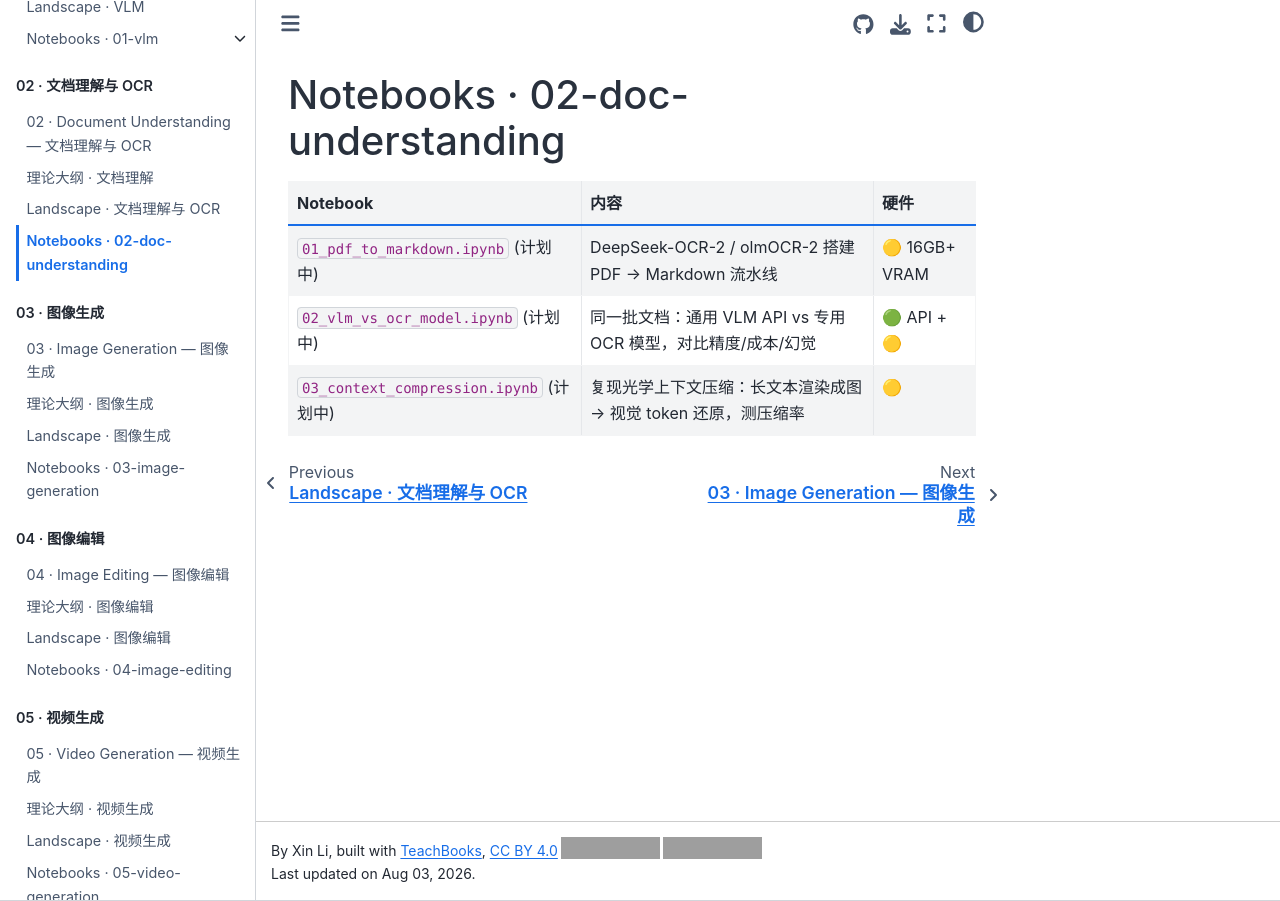
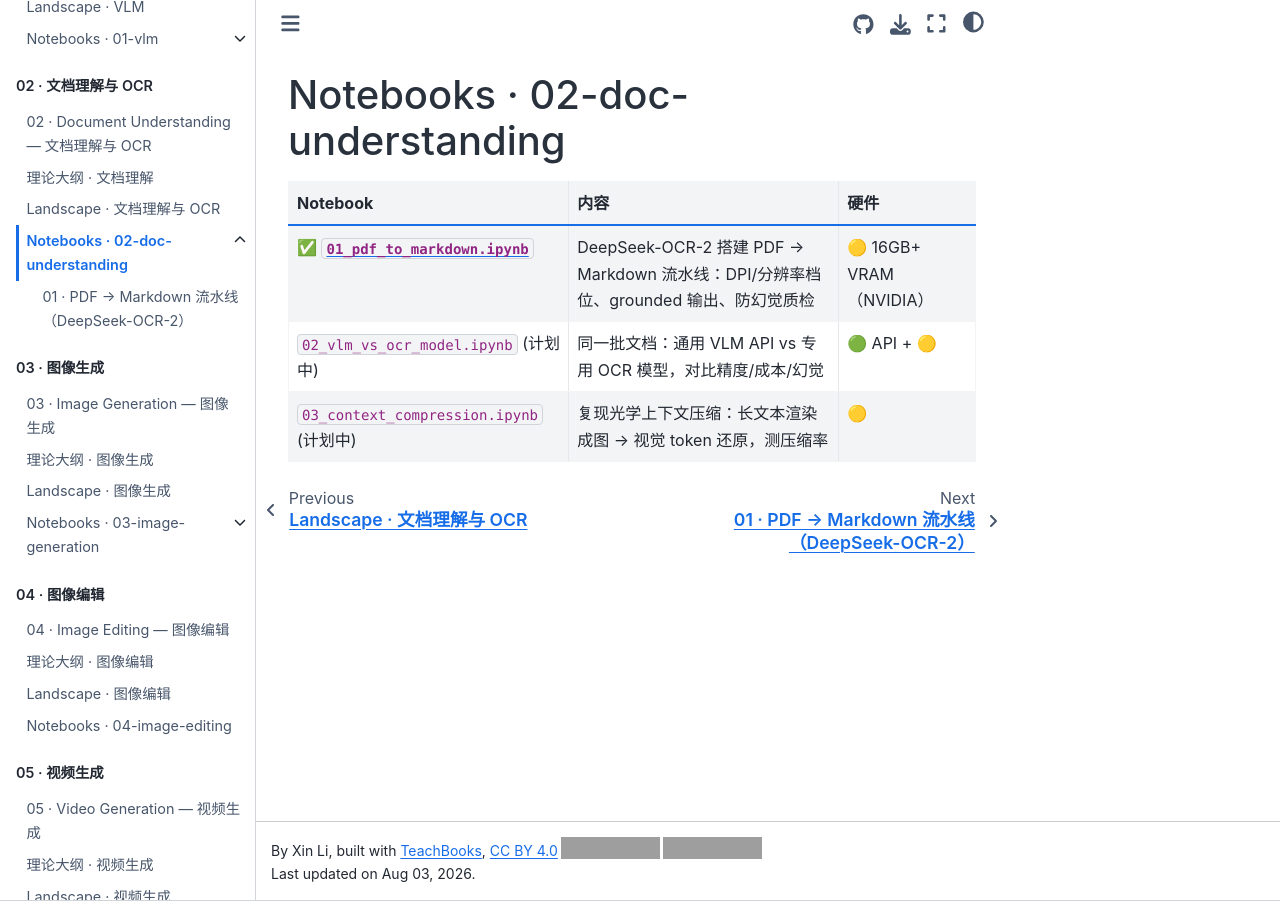
Before and after one commit to xinli95/Multimodal-101, a Jupyter Book: the page built from book/02-doc-understanding/notebooks/README.md, in a window 1280 px wide. Built offline with Jupyter Book 1.0.4 settings and Sphinx 7.4.7 and the Sphinx Book theme 1.1.4, drawn with Linux system fonts in a browser that asks for light colours; comment, search, counter and statistics services are not loaded; grey boxes are pictures that could not be loaded.

Commit message:
Add batch-2 notebooks: PDF->Markdown pipeline (DeepSeek-OCR-2), FLUX.2 klein ablations
Co-Authored-By: Claude Fable 5 <noreply@anthropic.com>

```diff
--- a/book/02-doc-understanding/notebooks/README.md
+++ b/book/02-doc-understanding/notebooks/README.md
@@ -2,6 +2,6 @@
 
 | Notebook | 内容 | 硬件 |
 |---|---|---|
-| `01_pdf_to_markdown.ipynb` (计划中) | DeepSeek-OCR-2 / olmOCR-2 搭建 PDF → Markdown 流水线 | 🟡 16GB+ VRAM |
+| ✅ [`01_pdf_to_markdown.ipynb`](01_pdf_to_markdown.ipynb) | DeepSeek-OCR-2 搭建 PDF → Markdown 流水线：DPI/分辨率档位、grounded 输出、防幻觉质检 | 🟡 16GB+ VRAM（NVIDIA） |
 | `02_vlm_vs_ocr_model.ipynb` (计划中) | 同一批文档：通用 VLM API vs 专用 OCR 模型，对比精度/成本/幻觉 | 🟢 API + 🟡 |
 | `03_context_compression.ipynb` (计划中) | 复现光学上下文压缩：长文本渲染成图 → 视觉 token 还原，测压缩率 | 🟡 |
--- a/book/_toc.yml
+++ b/book/_toc.yml
@@ -29,12 +29,16 @@ parts:
       - file: 02-doc-understanding/theory.md
       - file: 02-doc-understanding/landscape.md
       - file: 02-doc-understanding/notebooks/README.md
+        sections:
+          - file: 02-doc-understanding/notebooks/01_pdf_to_markdown.ipynb
   - caption: 03 · 图像生成
     chapters:
       - file: 03-image-generation/overview.md
       - file: 03-image-generation/theory.md
       - file: 03-image-generation/landscape.md
       - file: 03-image-generation/notebooks/README.md
+        sections:
+          - file: 03-image-generation/notebooks/01_flux2_klein_local.ipynb
   - caption: 04 · 图像编辑
     chapters:
       - file: 04-image-editing/overview.md
```
Also changed, not shown: book/03-image-generation/notebooks/README.md (+1 -1 lines), book/02-doc-understanding/notebooks/01_pdf_to_markdown.ipynb (added), book/03-image-generation/notebooks/01_flux2_klein_local.ipynb (added).
